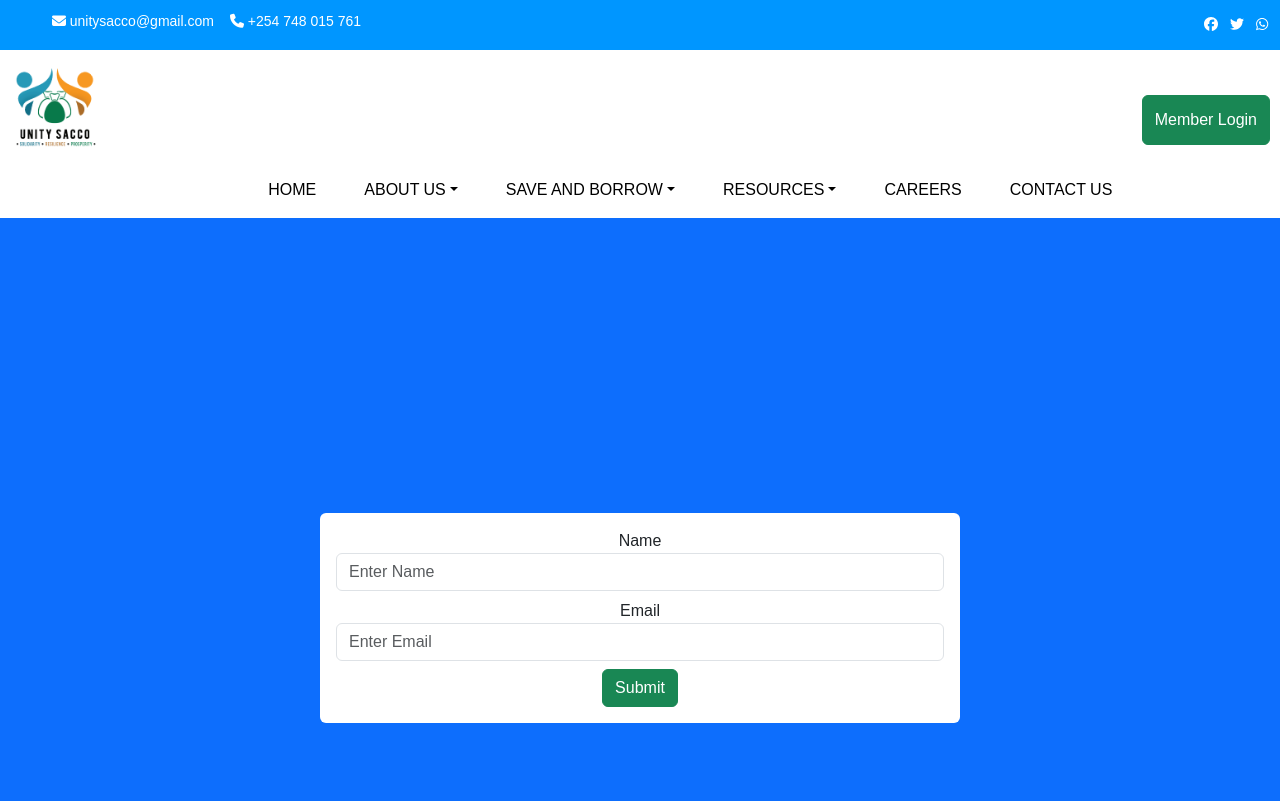
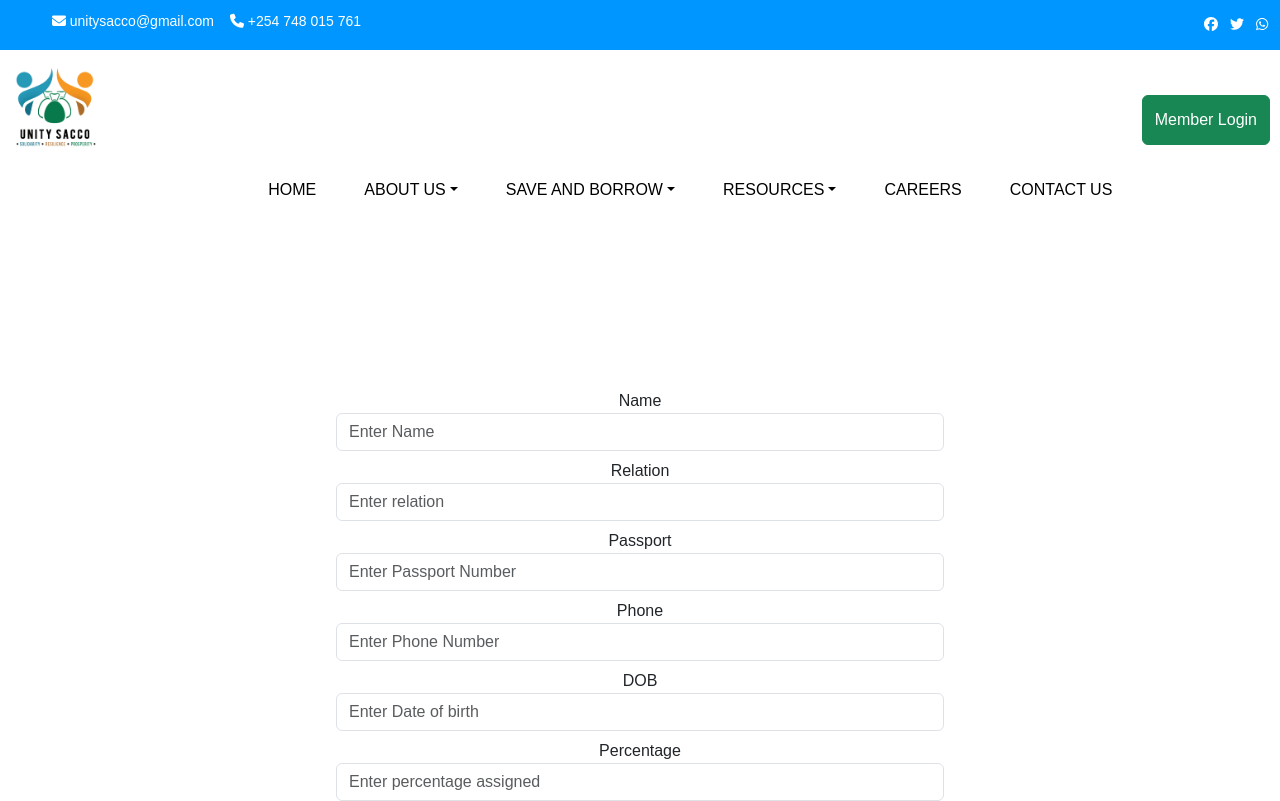
Before and after one commit to Agnes-Kalunda/sacco-frontend, a React (Create React App) app: page /join/create in a window 1280 px wide. Shown: the top 801 px of the page. Built offline with nearby package versions, Linux system fonts and the light colour scheme.

Commit message:
styled form

```diff
--- a/src/Create.js
+++ b/src/Create.js
@@ -4,12 +4,16 @@ import React, { useState } from 'react';
 
 function Create() {
   const [name, setName] = useState('');
-  const [email, setEmail] = useState('');
+  const [relation, setRelation] = useState('');
+  const [pp, setPP] = useState('');
+  const [phone, setPhone] = useState('');
+  const [dob, setDOB] = useState('');
+  const [percentage, setPercentage] = useState('');
   const navigate = useNavigate();
 
   function handleSubmit(event) {
     event.preventDefault();
-    axios.post("your-api-endpoint/create", { name, email }) // Replace "your-api-endpoint" with the actual API endpoint
+    axios.post("your-api-endpoint/create", { name, relation, pp, phone, dob, percentage}) // Replace "your-api-endpoint" with the actual API endpoint
       .then(res => {
         console.log(res);
         navigate('/');
@@ -18,7 +22,7 @@ function Create() {
   }
 
   return (
-    <div className="d-flex vh-100 bg-primary justify-content-center align-items-center">
+    <div className="d-flex vh-100 justify-content-center align-items-center">
       <div className="w-50 bg-white rounded p-3">
         <form onSubmit={handleSubmit}>
           {/* <Link to='/create' className='btn btn-success' style={{marginLeft:"0%"}}>Add +</Link> */}
@@ -35,13 +39,58 @@ function Create() {
           </div>
 
           <div className="mb-2">
-            <label htmlFor="email">Email</label>
+            <label htmlFor="email">Relation</label>
             <input
               type="text"
-              id="email"
-              placeholder="Enter Email"
+              id="relation"
+              placeholder="Enter relation"
               className="form-control"
-              onChange={e => setEmail(e.target.value)}
+              onChange={e => setRelation(e.target.value)}
+            />
+          </div>
+
+          <div className="mb-2">
+            <label htmlFor="pp">Passport</label>
+            <input
+              type="text"s
+              id="pp"
+              placeholder="Enter Passport Number"
+              className="form-control"
+              onChange={e => setPP(e.target.value)}
+            />
+          </div>
+
+
+          <div className="mb-2">
+            <label htmlFor="phone">Phone</label>
+            <input
+              type="text"
+              id="phone"
+              placeholder="Enter Phone Number"
+              className="form-control"
+              onChange={e => setPhone(e.target.value)}
+            />
+          </div>
+
+          <div className="mb-2">
+            <label htmlFor="dob">DOB</label>
+            <input
+              type="text"
+              id="dob"
+              placeholder="Enter Date of birth"
+              className="form-control"
+              onChange={e => setDOB(e.target.value)}
+            />
+          </div>
+
+          <div className="mb-2">
+            <label htmlFor="percentage">Percentage</label>
+            <input
+              type="text"
+              id="percentage"
+              placeholder="Enter percentage assigned"
+              className="form-control"
+              onChange={e => setPercentage(e.target.value)}
             />
           </div>
 
--- a/src/OptIn.js
+++ b/src/OptIn.js
@@ -3,11 +3,11 @@ import axios from 'axios';
 import { Link } from 'react-router-dom';
 
 function OptIn() {
-  const [student, setStudent] = useState([]);
+  const [students, setStudents] = useState([]);
 
   useEffect(() => {
     axios.get("your-api-endpoint") // Replace "your-api-endpoint" with the actual API endpoint
-      .then(res => setStudent(res.data))
+      .then(res => setStudents(res.data))
       .catch(err => console.log(err));
   }, []);
 
@@ -22,23 +22,29 @@ function OptIn() {
 
   return (
     <div className="bg-white">
-      <div className="w-50 bg-white rounded p-3 mx-3"> {/* Updated margin class to mx-3 */}
-        <Link to="create" className="btn btn-success" style={{marginLeft:'1%'}}> Add + </Link>
+      <div className="w-75 bg-white rounded p-3 mx-auto">
         <table className="table">
           <thead>
             <tr>
-              <th>Name</th>
-              <th>Email</th>
-              <th>Action</th>
+              <th style={{ width: '15%', margin: '10px' }}>Name</th>
+              <th style={{ width: '15%', margin: '10px' }}>Relation</th>
+              <th style={{ width: '10%', margin: '10px' }}>ID</th>
+              <th style={{ width: '15%', margin: '10px' }}>Phone</th>
+              <th style={{ width: '15%', margin: '10px' }}>DOB</th>
+              <th style={{ width: '15%', margin: '10px' }}>Percentage</th>
+              <th style={{ width: '15%', margin: '10px' }}>Actions</th>
             </tr>
           </thead>
 
           <tbody>
-            {student.map((data, i) => (
+            {students.map((data, i) => (
               <tr key={i}>
                 <td>{data.Name}</td>
                 <td>{data.Email}</td>
-
+                <td>{data.PP}</td>
+                <td>{data.Phone}</td>
+                <td>{data.DOB}</td>
+                <td>{data.Percentage}</td>
                 <td>
                   <Link to={`update/${data.ID}`} className='btn btn-primary'>Update</Link>
                   <button className='btn btn-danger ms-2' onClick={e => handleDelete(data.ID)}>Delete</button>
@@ -47,6 +53,8 @@ function OptIn() {
             ))}
           </tbody>
         </table>
+
+        <Link to="create" className="btn btn-success" style={{ marginLeft: '95%' }}>Add</Link>
       </div>
     </div>
   );
--- a/src/ProgressBar.js
+++ b/src/ProgressBar.js
@@ -24,4 +24,4 @@ const ProgressBar = () => {
         </section>
     )
 }
-export default ProgressBar
+export default ProgressBar;
--- a/src/Update.js
+++ b/src/Update.js
@@ -4,13 +4,17 @@ import React, { useState } from 'react';
 
 function Update() {
   const [name, setName] = useState('');
-  const [email, setEmail] = useState('');
+  const [relation, setRelation] = useState('');
+  const [pp, setPP] = useState('');
+  const [phone, setPhone] = useState('');
+  const [dob, setDOB] = useState('');
+  const [percentage, setPercentage] = useState('');
   const {id} =useParams();
   const navigate = useNavigate();
 
   function handleSubmit(event) {
     event.preventDefault();
-    axios.put("your-api-endpoint/update/"+ id, { name, email }) // Replace "your-api-endpoint" with the actual API endpoint
+    axios.put("your-api-endpoint/update/"+ id, { name, relation, pp, phone, dob, percentage }) // Replace "your-api-endpoint" with the actual API endpoint
       .then(res => {
         console.log(res);
         navigate('/');
@@ -19,7 +23,7 @@ function Update() {
   }
 
   return (
-    <div className="d-flex vh-100 bg-primary justify-content-center align-items-center">
+    <div className="d-flex vh-100 justify-content-center align-items-center">
       <div className="w-50 bg-white rounded p-3">
         <form onSubmit={handleSubmit}>
           <h2>Update</h2>
@@ -36,13 +40,58 @@ function Update() {
           </div>
 
           <div className="mb-2">
-            <label htmlFor="email">Email</label>
+            <label htmlFor="relation">Relation</label>
             <input
               type="text"
-              id="email"
-              placeholder="Enter Email"
+              id="relation"
+              placeholder="Enter relation"
               className="form-control"
-              onChange={e => setEmail(e.target.value)}
+              onChange={e => setRelation(e.target.value)}
+            />
+          </div>
+
+          <div className="mb-2">
+            <label htmlFor="pp">PP</label>
+            <input
+              type="text"
+              id="pp"
+              placeholder="Enter PP"
+              className="form-control"
+              onChange={e => setPP(e.target.value)}
+            />
+          </div>
+
+
+          <div className="mb-2">
+            <label htmlFor="email">Phone</label>
+            <input
+              type="text"
+              id="phone"
+              placeholder="Enter Phone Number"
+              className="form-control"
+              onChange={e => setPhone(e.target.value)}
+            />
+          </div>
+
+          <div className="mb-2">
+            <label htmlFor="dob">DOB</label>
+            <input
+              type="text"
+              id="dob"
+              placeholder="Enter Date of birth"
+              className="form-control"
+              onChange={e => setDOB(e.target.value)}
+            />
+          </div>
+
+          <div className="mb-2">
+            <label htmlFor="percentage">Percentage</label>
+            <input
+              type="text"
+              id="percentage"
+              placeholder="Enter percentage assigned"
+              className="form-control"
+              onChange={e => setPercentage(e.target.value)}
             />
           </div>
 
```
Also changed, not shown: public/AboutUs.js (deleted), src/Add.js (deleted), src/App.css (line endings or trailing spaces).
